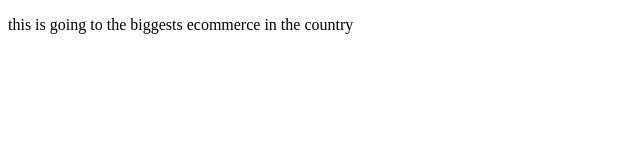
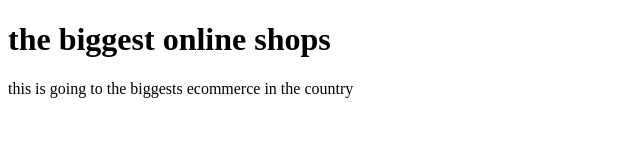
Before and after one commit to Banele1234/lihawu-ecommerce, a plain HTML site: page index.html in a window 1280 px wide. Shown: the whole page, without its empty margins (0-640 px from the left). Drawn offline with Linux system fonts and the light colour scheme.

Commit message:
addaed heading

```diff
--- a/index.html
+++ b/index.html
@@ -6,6 +6,7 @@
     <title>Document</title>
 </head>
 <body>
+    <h1>the biggest online shops</h1>
     <p>this is going to the biggests ecommerce in the country</p>
 </body>
 </html>
```
